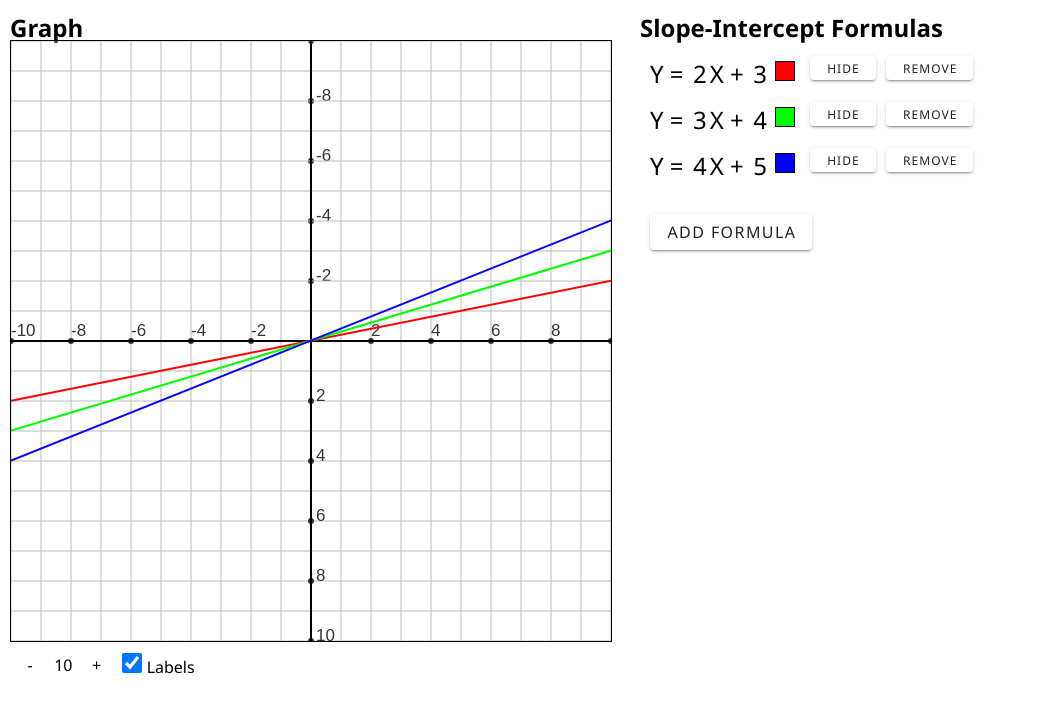
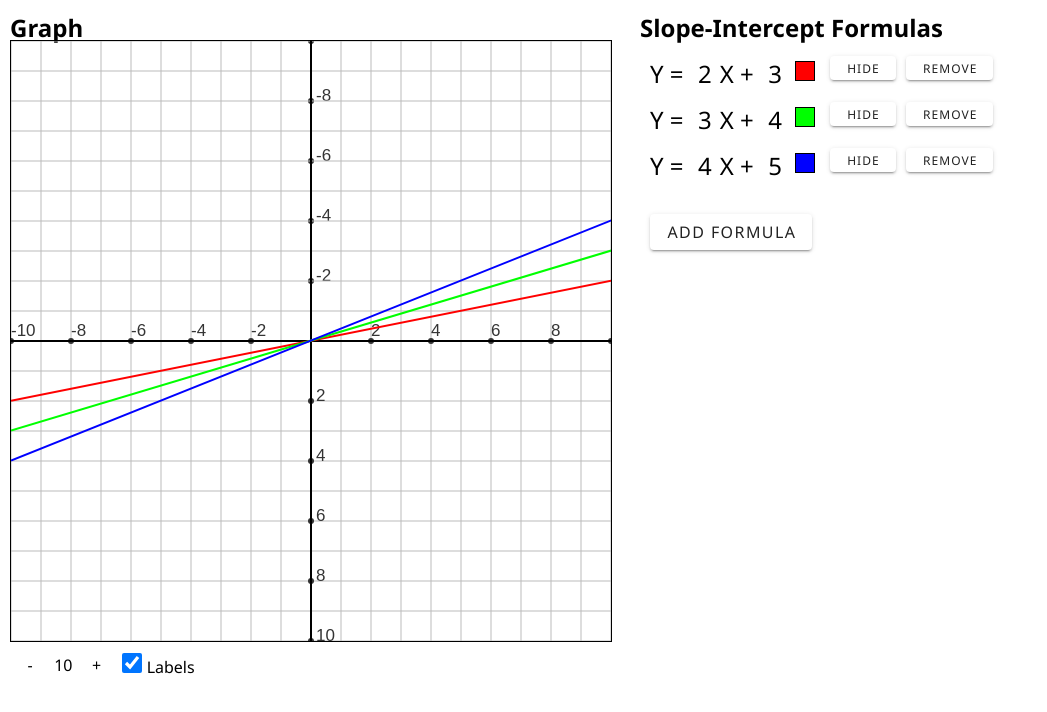
Before and after one commit to taylorhutchison/vue-graph-calculator, a Vue app in the folder app/: page / in a window 1280 px wide. Shown: the top 712 px of the page, without its empty margins (0-1047 px from the left). Built offline with nearby package versions, Linux system fonts and the light colour scheme.

Commit message:
Increase width of formula inputs

```diff
--- a/app/src/App.vue
+++ b/app/src/App.vue
@@ -16,7 +16,6 @@ const sampleData: SlopeFormula[] = [
 ];
 
 const formulas = ref(sampleData);
-
 
 function decreaseStep() {
   if(step.value > 2) {
--- a/app/src/components/FormulaItem.vue
+++ b/app/src/components/FormulaItem.vue
@@ -28,7 +28,7 @@ function removeFormula() {
 
 <template>
   <div class="formula">
-    <span>Y = <input type="text" :value="formula.m" />X + <input type="text" :value="formula.b" /></span>
+    <span>Y = <input type="text" :value="formula.m"/>X + <input type="text" :value="formula.b" /></span>
     <v-menu :close-on-content-click="false">
       <template v-slot:activator="{ props }">
         <span class="colorSelect" :style="backgroundColor(formula.color)" v-bind="props"></span>
@@ -51,7 +51,7 @@ function removeFormula() {
     font-size:0.75rem;
 }
 input {
-  width: 20px;
+  width: 30px;
   text-align: center;
   font-size: 1.5rem;
 }
```
